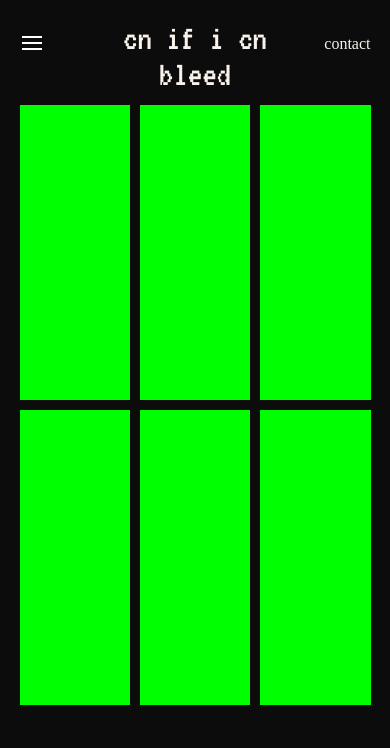
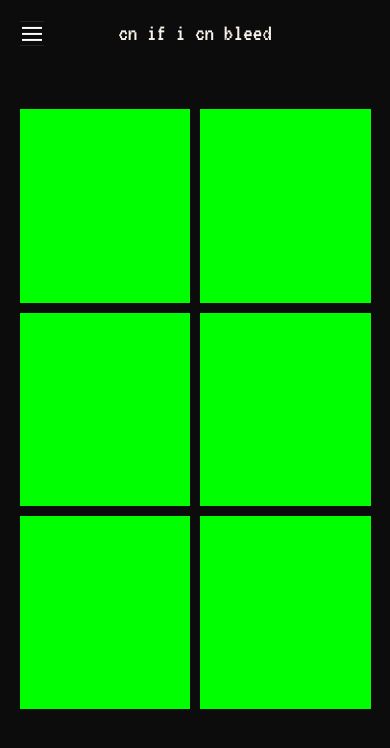
Before and after one commit to aaronyohana/cncn, a website: page src/store.html in a window 390 px wide. Shown: the top 748 px of the page. Drawn offline with Linux system fonts and the light colour scheme; a web font is replaced by a local one.

Commit message:
Add files via upload

```diff
--- a/src/css/index.css
+++ b/src/css/index.css
@@ -5,13 +5,13 @@ body {
     height: 200vh;
     margin: 0;
     overflow: visible;
-    background-color: rgb(12, 12, 12)
+    background-color: rgb(12, 12, 12);
 }
 nav {
     position: sticky;
     top: 0;
     width: 100vw;
-    height: 5rem;
+    height: 10vh;
     background-color: rgb(12, 12, 12);
     z-index: 1;
 }
@@ -25,7 +25,7 @@ ul {
     height: 100%;
     margin: 0;
     padding: 0;
-    transform: translateY(25%);
+    transform: translateY(20%);
     list-style-type: none;
 }
 li {
@@ -34,15 +34,6 @@ li {
 a {
     text-decoration: none;
     color: rgb(249, 242, 234);
-}
-.menu-title {
-    font-size: 2.25rem;
-    font-family: "VT323", monospace;
-    margin-bottom: 50px;
-}
-.menu-options {
-    font-size: 1rem;
-    font-family: "Montagu Slab", serif;
 }
 .menu-options:hover {
     transition: 300ms;
@@ -53,7 +44,17 @@ a {
     width: 40px;
     height: 40px;
 }
-@media screen and (min-width: 650px) {
+/* FOR DESKTOP */
+@media screen and (min-width: 551px) {
+    .menu-title {
+        font-size: 2.2rem;
+        font-family: "VT323", monospace;
+        margin-bottom: 50px;
+    }
+    .menu-options {
+        font-size: 1rem;
+        font-family: "Montagu Slab", serif;
+    }
     .nav1 {
         grid-area: 1 / 1 / 2 / 2;
         padding-left: 5vw;
@@ -64,12 +65,24 @@ a {
         visibility: hidden;
     }
 }
-/* FOR */
-@media only screen and (max-width: 650px) {
+/* FOR PHONE */
+@media only screen and (max-width: 550px) {
+    .menu-title {
+        font-size: 1.5rem;
+        font-family: "VT323", monospace;
+        margin-bottom: 50px;
+    }
+    .menu-options {
+        font-size: 0.75rem;
+        font-family: "Montagu Slab", serif;
+    }
     .nav1 {
         visibility: hidden;
         width: 0;
         height: 0;
+    }
+    .nav3 {
+        visibility: hidden;
     }
         /* Dropdown Button */
     .dropbtn {
@@ -143,7 +156,6 @@ main {
     justify-content: center;
     top: 11rem;
     left: 20%;
-    width: 100%;
     height: 50vw;
     align-items: center;
     color: rgb(249, 242, 234);
--- a/src/css/mag.css
+++ b/src/css/mag.css
@@ -5,13 +5,13 @@ body {
     height: 200vh;
     margin: 0;
     overflow: visible;
-    background-color: rgb(12, 12, 12)
+    background-color: rgb(12, 12, 12);
 }
 nav {
     position: sticky;
     top: 0;
     width: 100vw;
-    height: 5rem;
+    height: 10vh;
     background-color: rgb(12, 12, 12);
     z-index: 1;
 }
@@ -25,7 +25,7 @@ ul {
     height: 100%;
     margin: 0;
     padding: 0;
-    transform: translateY(25%);
+    transform: translateY(20%);
     list-style-type: none;
 }
 li {
@@ -34,15 +34,6 @@ li {
 a {
     text-decoration: none;
     color: rgb(249, 242, 234);
-}
-.menu-title {
-    font-size: 2.25rem;
-    font-family: "VT323", monospace;
-    margin-bottom: 50px;
-}
-.menu-options {
-    font-size: 1rem;
-    font-family: "Montagu Slab", serif;
 }
 .menu-options:hover {
     transition: 300ms;
@@ -53,7 +44,17 @@ a {
     width: 40px;
     height: 40px;
 }
-@media screen and (min-width: 650px) {
+/* FOR DESKTOP */
+@media screen and (min-width: 551px) {
+    .menu-title {
+        font-size: 2.2rem;
+        font-family: "VT323", monospace;
+        margin-bottom: 50px;
+    }
+    .menu-options {
+        font-size: 1rem;
+        font-family: "Montagu Slab", serif;
+    }
     .nav1 {
         grid-area: 1 / 1 / 2 / 2;
         padding-left: 5vw;
@@ -64,11 +65,24 @@ a {
         visibility: hidden;
     }
 }
-@media only screen and (max-width: 650px) {
+/* FOR PHONE */
+@media only screen and (max-width: 550px) {
+    .menu-title {
+        font-size: 1.5rem;
+        font-family: "VT323", monospace;
+        margin-bottom: 50px;
+    }
+    .menu-options {
+        font-size: 0.75rem;
+        font-family: "Montagu Slab", serif;
+    }
     .nav1 {
         visibility: hidden;
         width: 0;
         height: 0;
+    }
+    .nav3 {
+        visibility: hidden;
     }
         /* Dropdown Button */
     .dropbtn {
@@ -81,13 +95,11 @@ a {
         cursor: pointer;
     }
 
-    /* The container <div> - needed to position the dropdown content */
     .dropdown {
         position: relative;
         display: inline-block;
     }
 
-    /* Dropdown Content (Hidden by Default) */
     .dropdown-content {
         display: none;
         position: absolute;
@@ -121,7 +133,7 @@ a {
     padding-right: 5vw;
     text-align: right;
 }
-@media screen and (min-width: 551px) {
+@media screen and (min-width: 451px) {
     .cover-photo {
         width: 90vw;
         height: 60vh;
@@ -165,7 +177,7 @@ a {
         grid-area: 2 / 1 / 3 / 2;
     }
 }
-@media only screen and (max-width: 550px) {
+@media only screen and (max-width: 450px) {
     .cover-photo {
         width: 90vw;
         height: 40vh;
--- a/src/css/store.css
+++ b/src/css/store.css
@@ -5,13 +5,13 @@ body {
     height: 200vh;
     margin: 0;
     overflow: visible;
-    background-color: rgb(12, 12, 12)
+    background-color: rgb(12, 12, 12);
 }
 nav {
     position: sticky;
     top: 0;
     width: 100vw;
-    height: 5rem;
+    height: 10vh;
     background-color: rgb(12, 12, 12);
     z-index: 1;
 }
@@ -25,7 +25,7 @@ ul {
     height: 100%;
     margin: 0;
     padding: 0;
-    transform: translateY(25%);
+    transform: translateY(20%);
     list-style-type: none;
 }
 li {
@@ -34,15 +34,6 @@ li {
 a {
     text-decoration: none;
     color: rgb(249, 242, 234);
-}
-.menu-title {
-    font-size: 2.25rem;
-    font-family: "VT323", monospace;
-    margin-bottom: 50px;
-}
-.menu-options {
-    font-size: 1rem;
-    font-family: "Montagu Slab", serif;
 }
 .menu-options:hover {
     transition: 300ms;
@@ -53,7 +44,17 @@ a {
     width: 40px;
     height: 40px;
 }
-@media screen and (min-width: 650px) {
+/* FOR DESKTOP */
+@media screen and (min-width: 551px) {
+    .menu-title {
+        font-size: 2.2rem;
+        font-family: "VT323", monospace;
+        margin-bottom: 50px;
+    }
+    .menu-options {
+        font-size: 1rem;
+        font-family: "Montagu Slab", serif;
+    }
     .nav1 {
         grid-area: 1 / 1 / 2 / 2;
         padding-left: 5vw;
@@ -63,12 +64,62 @@ a {
     .dropdown {
         visibility: hidden;
     }
+    .items {
+        display: grid;
+        grid-template-columns: repeat(3, 1fr);
+        grid-template-rows: repeat(2, 1fr);
+        grid-column-gap: 10px;
+        grid-row-gap: 10px;
+        background-color: rgb(12, 12, 12);
+        width: 90vw;
+        height: 600px;
+        margin-left: auto;
+        margin-right: auto;
+        margin-top: 25px;
+    }
+    #item1 {
+        background-color: rgb(0, 255, 0);
+        grid-area: 1 / 1 / 2 / 2;
+    }
+    #item2 {
+        background-color: rgb(0, 255, 0);
+        grid-area: 1 / 2 / 2 / 3;
+    }
+    #item3 {
+        background-color: rgb(0, 255, 0);
+        grid-area: 1 / 3 / 2 / 4;
+    }
+    #item4 {
+        background-color: rgb(0, 255, 0);
+        grid-area: 2 / 1 / 3 / 2;
+    }
+    #item5 {
+        background-color: rgb(0, 255, 0);
+        grid-area: 2 / 2 / 3 / 3;
+    }
+    #item6 {
+        background-color: rgb(0, 255, 0);
+        grid-area: 2 / 3 / 3 / 4;
+    }
 }
-@media only screen and (max-width: 650px) {
+/* FOR PHONE */
+@media only screen and (max-width: 550px) {
+    .menu-title {
+        font-size: 1.5rem;
+        font-family: "VT323", monospace;
+        margin-bottom: 50px;
+    }
+    .menu-options {
+        font-size: 0.75rem;
+        font-family: "Montagu Slab", serif;
+    }
     .nav1 {
         visibility: hidden;
         width: 0;
         height: 0;
+    }
+    .nav3 {
+        visibility: hidden;
     }
         /* Dropdown Button */
     .dropbtn {
@@ -81,13 +132,11 @@ a {
         cursor: pointer;
     }
 
-    /* The container <div> - needed to position the dropdown content */
     .dropdown {
         position: relative;
         display: inline-block;
     }
 
-    /* Dropdown Content (Hidden by Default) */
     .dropdown-content {
         display: none;
         position: absolute;
@@ -111,6 +160,44 @@ a {
 
     /* Show the dropdown menu (use JS to add this class to the .dropdown-content container when the user clicks on the dropdown button) */
     .show {display:block;}
+
+    .items {
+        display: grid;
+        grid-template-columns: repeat(2, 1fr);
+        grid-template-rows: repeat(3, 1fr);
+        grid-column-gap: 10px;
+        grid-row-gap: 10px;
+        background-color: rgb(12, 12, 12);
+        width: 90vw;
+        height: 600px;
+        margin-left: auto;
+        margin-right: auto;
+        margin-top: 25px;
+    }
+    #item1 {
+        background-color: rgb(0, 255, 0);
+        grid-area: 1 / 1 / 2 / 2;
+    }
+    #item2 {
+        background-color: rgb(0, 255, 0);
+        grid-area: 1 / 2 / 2 / 3;
+    }
+    #item3 {
+        background-color: rgb(0, 255, 0);
+        grid-area: 2 / 1 / 3 / 2;
+    }
+    #item4 {
+        background-color: rgb(0, 255, 0);
+        grid-area: 2 / 2 / 3 / 3;
+    }
+    #item5 {
+        background-color: rgb(0, 255, 0);
+        grid-area: 3 / 1 / 4 / 2;
+    }
+    #item6 {
+        background-color: rgb(0, 255, 0);
+        grid-area: 3 / 2 / 4 / 3;
+    }
 }
 .nav2 {
     grid-area: 1 / 2 / 2 / 4;
@@ -121,40 +208,3 @@ a {
     padding-right: 5vw;
     text-align: right;
 }
-.items {
-    display: grid;
-    grid-template-columns: repeat(3, 1fr);
-    grid-template-rows: repeat(2, 1fr);
-    grid-column-gap: 10px;
-    grid-row-gap: 10px;
-    background-color: rgb(12, 12, 12);
-    width: 90vw;
-    height: 600px;
-    margin-left: auto;
-    margin-right: auto;
-    margin-top: 25px;
-}
-#item1 {
-    background-color: rgb(0, 255, 0);
-    grid-area: 1 / 1 / 2 / 2;
-}
-#item2 {
-    background-color: rgb(0, 255, 0);
-    grid-area: 1 / 2 / 2 / 3;
-}
-#item3 {
-    background-color: rgb(0, 255, 0);
-    grid-area: 1 / 3 / 2 / 4;
-}
-#item4 {
-    background-color: rgb(0, 255, 0);
-    grid-area: 2 / 1 / 3 / 2;
-}
-#item5 {
-    background-color: rgb(0, 255, 0);
-    grid-area: 2 / 2 / 3 / 3;
-}
-#item6 {
-    background-color: rgb(0, 255, 0);
-    grid-area: 2 / 3 / 3 / 4;
-}
--- a/src/store.html
+++ b/src/store.html
@@ -3,7 +3,9 @@
 <html>
     <head>
         <link rel="stylesheet" href="css/store.css">
-        <title>cn if i cn bleed</title>
+        <title>cncn - store</title>
+
+        <meta name="viewport" content="width=device-width, initial-scale=1.0">
     </head>
     <script>
         function myFunction() {
@@ -32,18 +34,19 @@
                     <div id="myDropdown" class="dropdown-content">
                         <a class="menu-options" href="./index.html">home</a>
                         <a class="menu-options" href="./mag.html">mag</a>
-                        <a class="menu-options" href="./index.html">store</a>
+                        <a class="menu-options" href="./store.html">store</a>
+                        <a class="menu-options">contact</a>
                     </div>
                 </div>
                 <div class="nav1">
                     <li><a class="menu-options" href="./index.html">home</a></li>
                     <li><a class="menu-options" href="./mag.html">mag</a></li>
-                    <li><a class="menu-options" href="./index.html">store</a></li>
+                    <li><a class="menu-options" href="./store.html">store</a></li>
                 </div>
                 <div class="nav2">
                     <li><a class="menu-title" href="./index.html">cn if i cn bleed</a></li>
                 </div>
-                <li class="nav3"><a class="menu-options" href="./index.html">contact</a></li>
+                <li class="nav3"><a id="contact" class="menu-options">contact</a></li>
             </ul>
         </nav>
         <div class="items">
```
Also changed, not shown: src/index.html (+3 -1 lines), src/js/main.js (+4 -3 lines), src/mag.html (+5 -2 lines).
